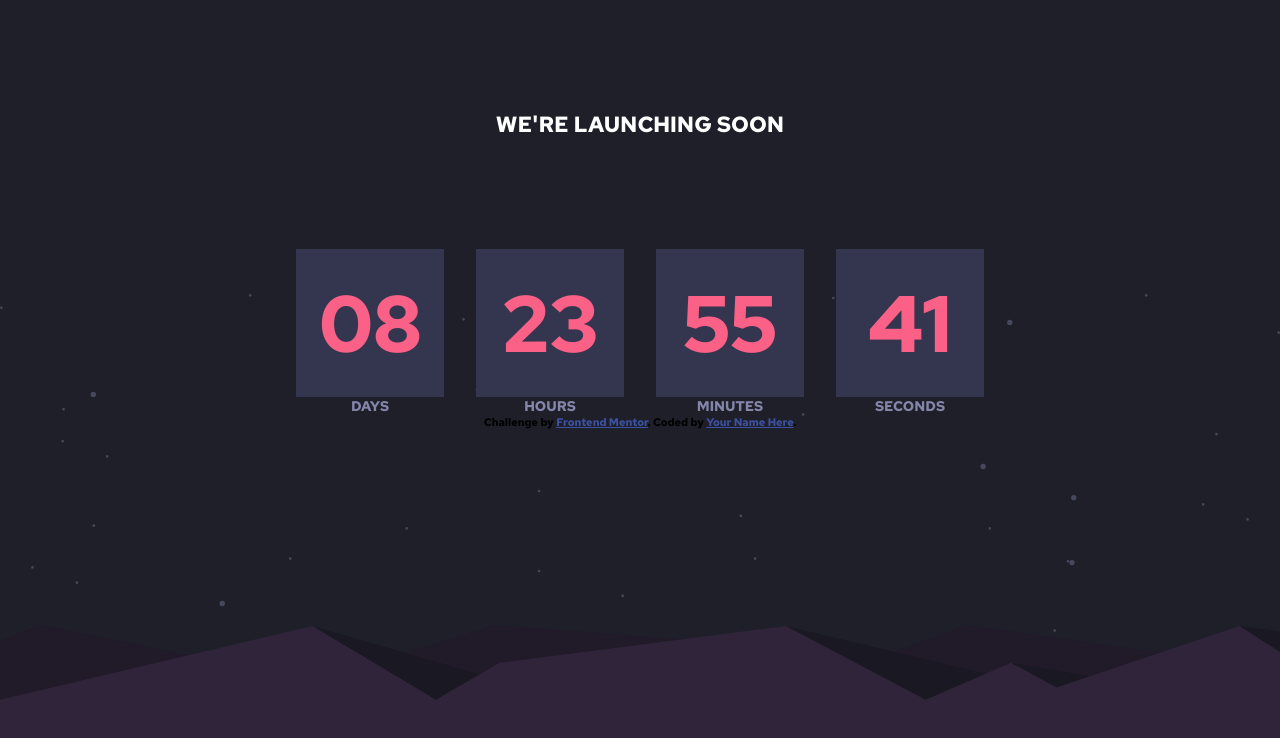
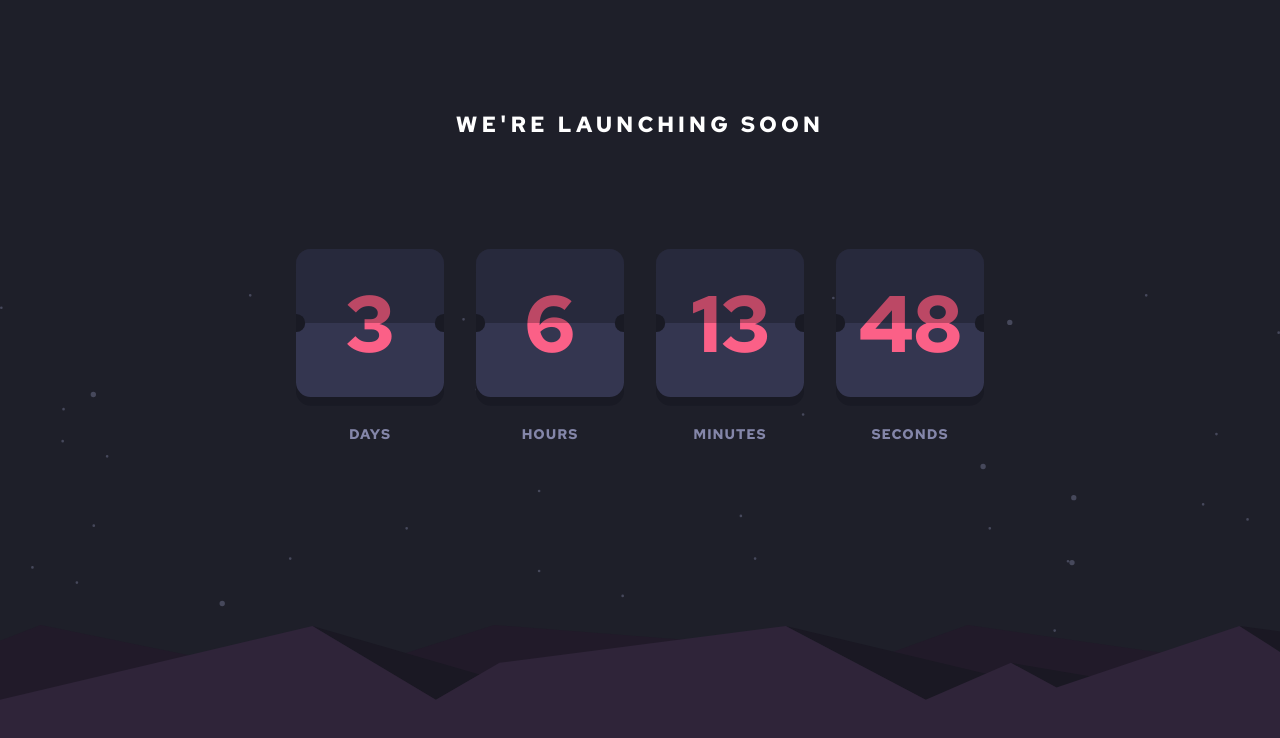
Before and after one commit to SAM-dev-pixel/sam-launch-countdown-timer-main, a plain HTML site: page index.html in a window 1280 px wide. Drawn offline with Linux system fonts and the light colour scheme.

Commit message:
finshed code script time

```diff
--- a/index.html
+++ b/index.html
@@ -41,36 +41,44 @@
         <div class="time-wrapper">
           <div class="time">
             <p class="day">08</p>
+            <div class="dot left"></div>
+            <div class="dot right"></div>
           </div>
           <p>Days</p>
         </div>
         <div class="time-wrapper">
           <div class="time">
             <p class="hour">23</p>
+            <div class="dot left"></div>
+            <div class="dot right"></div>
           </div>
           <p>Hours</p>
         </div>
         <div class="time-wrapper">
           <div class="time">
             <p class="minute">55</p>
+            <div class="dot left"></div>
+            <div class="dot right"></div>
           </div>
           <p>Minutes</p>
         </div>
         <div class="time-wrapper">
           <div class="time">
             <p class="second">41</p>
+            <div class="dot left"></div>
+            <div class="dot right"></div>
           </div>
           <p>Seconds</p>
         </div>
       </div>
-      <div class="attribution">
+      <!-- <div class="attribution">
         Challenge by
         <a href="https://www.frontendmentor.io?ref=challenge" target="_blank"
           >Frontend Mentor</a
         >. Coded by <a href="#">Your Name Here</a>.
-      </div>
+      </div> -->
     </main>
-
+    <!-- <p id="demo"></p> -->
 
     <script src="script.js"></script>
   </body>
--- a/script.js
+++ b/script.js
@@ -1 +1,39 @@
+const day = document.querySelector(".day");
+const hour = document.querySelector(".hour");
+const minute = document.querySelector(".minute");
 const second = document.querySelector(".second");
+
+// Set the date we're counting down to
+const waktu = new Date("Dec 7, 2023 11:05:00").getTime()
+// console.log(waktu, "waktu")
+var countDownDate = new Date("Dec 10, 2023 14:18:40").getTime();
+// console.log(countDownDate)
+
+// Update the count down every 1 second
+var x = setInterval(function () {
+  // Get today's date and time
+  var now = new Date().getTime();
+
+  // Find the distance between now and the count down date
+  var distance = countDownDate - now;
+  console.log(distance)
+  // Time calculations for days, hours, minutes and seconds
+  var days = Math.floor(distance / (1000 * 60 * 60 * 24));
+  var hours = Math.floor((distance % (1000 * 60 * 60 * 24)) / (1000 * 60 * 60));
+  var minutes = Math.floor((distance % (1000 * 60 * 60)) / (1000 * 60));
+  var seconds = Math.floor((distance % (1000 * 60)) / 1000);
+
+  // Display the result in the element with id="demo"
+  //   document.getElementById("demo").innerHTML =
+  //     days + "d " + hours + "h " + minutes + "m " + seconds + "s ";
+  day.innerHTML = days;
+  hour.innerHTML = hours;
+  minute.innerHTML = minutes;
+  second.innerHTML = seconds;
+  // If the count down is finished, write some text
+  if (distance <= 1) {
+    clearInterval(x);
+    // document.getElementById("demo").innerHTML = "EXPIRED";
+    alert("done!")
+  }
+}, 1000);
--- a/style.css
+++ b/style.css
@@ -30,6 +30,8 @@ body {
   font-size: 1.375rem;
   padding: 6.875rem 0;
   text-transform: uppercase;
+  text-align: center;
+  letter-spacing: 4px;
 }
 .times-contain {
   display: flex;
@@ -37,9 +39,11 @@ body {
   gap: 2rem;
 }
 .time-wrapper > p {
-    font-size: .875rem;
+  font-size: 0.875rem;
+  padding-top: 2em;
   color: var(--grayish-blue);
   text-transform: uppercase;
+  letter-spacing: 1px;
 }
 .time {
   width: 9.25rem;
@@ -49,5 +53,35 @@ body {
   align-items: center;
   justify-content: center;
   color: var(--soft-red);
+  position: relative;
   background-color: var(--dark-desaturated-blue);
+  border-radius: 10%;
+  overflow: hidden;
+  box-shadow: 0 0.55rem 0 var(--very-dark-black-blue);
 }
+.time::after {
+  content: "";
+  display: inline-block;
+  background-color: rgba(0, 0, 0, 0.25);
+  position: absolute;
+  top: 0;
+  left: 0;
+  right: 0;
+  bottom: 50%;
+}
+.dot {
+  width: 12%;
+  height: 12%;
+  position: absolute;
+  background-color: var(--very-dark-black-blue);
+  border-radius: 50%;
+  z-index: 99;
+}
+.dot.left {
+  left: 0;
+  transform: translateX(-50%);
+}
+.dot.right {
+  right: 0%;
+  transform: translateX(50%);
+}
```
Lines whose indentation alone changed are shown as unchanged.
